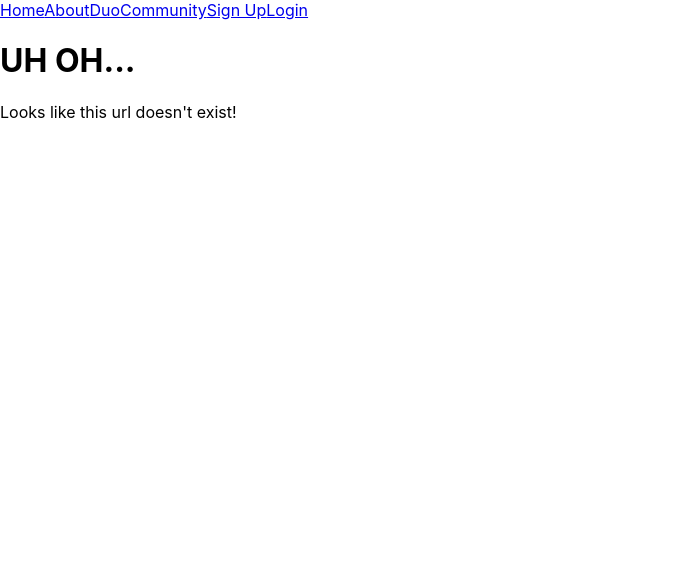
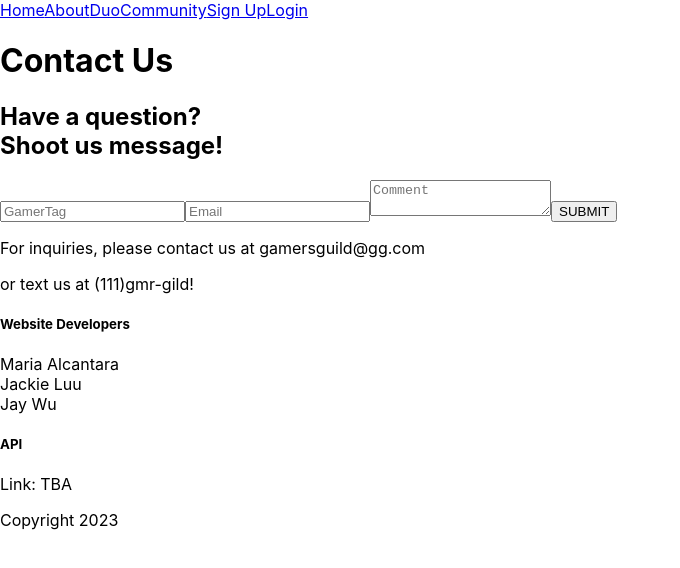
Before and after one commit to JLDeee/capstone, a React (Create React App) app in the folder gamer/client/gamer-client/: page /contact in a window 1280 px wide. Shown: the top 568 px of the page, without its empty margins (0-680 px from the left). Built offline with nearby package versions, Linux system fonts and the light colour scheme; the HTML template or start-up script is replaced by a standard one.

Commit message:
Added contact form to contact component

```diff
--- a/gamer/client/gamer-client/src/App.js
+++ b/gamer/client/gamer-client/src/App.js
@@ -14,6 +14,7 @@ import NotFound from "./components/NotFound";
 import Navbar from "./components/Navbar";
 import Home from "./components/Home";
 import Duo from "./components/Duo";
+import Contact from "./components/Contact";
 
 const LOCAL_STORAGE_TOKEN_KEY = "gamersGuildToken";
 
@@ -77,8 +78,12 @@ function App() {
           <Route path="/find-duo" element={<FindDuo/>}/>
           <Route path="*" element={<NotFound/>}/>
           <Route path="/duo" element={<Duo/>}/>
+          <Route path="/contact" element={<Contact/>}/>
           {/* insert other routes here! */}
         </Routes>
+        <footer>
+
+        </footer>
       </Router>
     </AuthContext.Provider>
   );
--- a/gamer/client/gamer-client/src/components/Contact.js
+++ b/gamer/client/gamer-client/src/components/Contact.js
@@ -7,6 +7,16 @@ function Contact(){
         </div>
        </header>
        <section className="contact">
+
+        <div className="contactUsForm">
+        <h2>Have a question?<br/>Shoot us message!</h2>
+            <form action="mailto:recipient@example.com" method="get" enctype="text/plain">
+                <input name="name" type="text" className="feedback-input" placeholder="GamerTag" />
+                <input name="email" type="text" className="feedback-input" placeholder="Email" />
+                <textarea name="text" className="feedback-input" placeholder="Comment"></textarea>
+                <input type="submit" value="SUBMIT"/>
+            </form>
+        </div>
 
         <div className="ggContact">
             <p>For inquiries, please contact us at gamersguild@gg.com</p>
@@ -31,4 +41,6 @@ function Contact(){
     </>)
 }
 
+
+
 export default Contact;
--- a/gamer/client/gamer-client/src/components/Duo.js
+++ b/gamer/client/gamer-client/src/components/Duo.js
@@ -1,11 +1,9 @@
-import { Link } from 'react-router-dom';
-
 function Duo(){
     return(<>
     <div className="container">
        <header>
         <div>
-            <h1>How Our Duos Finder Works</h1>
+            <h1>How Our Duo Finder Works</h1>
         </div>
        </header>
        <section className="duosExplanation">
```
